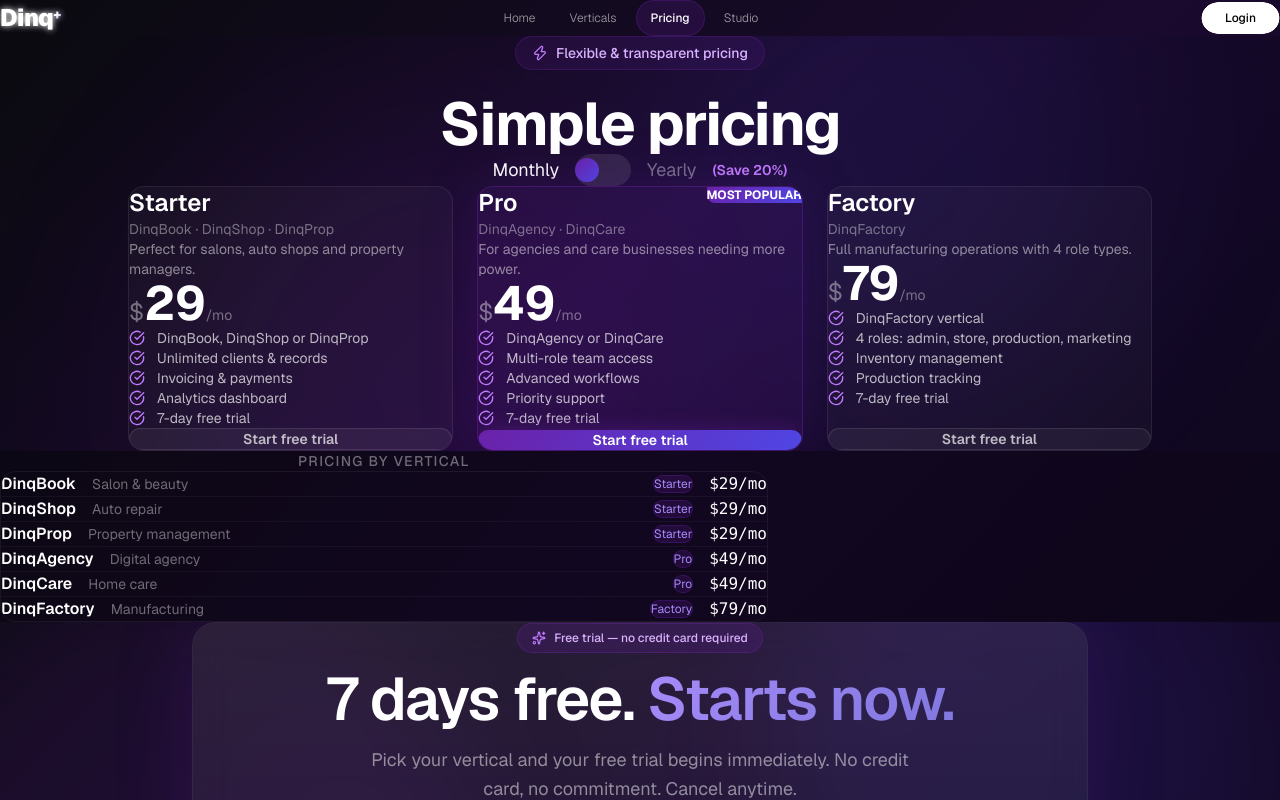
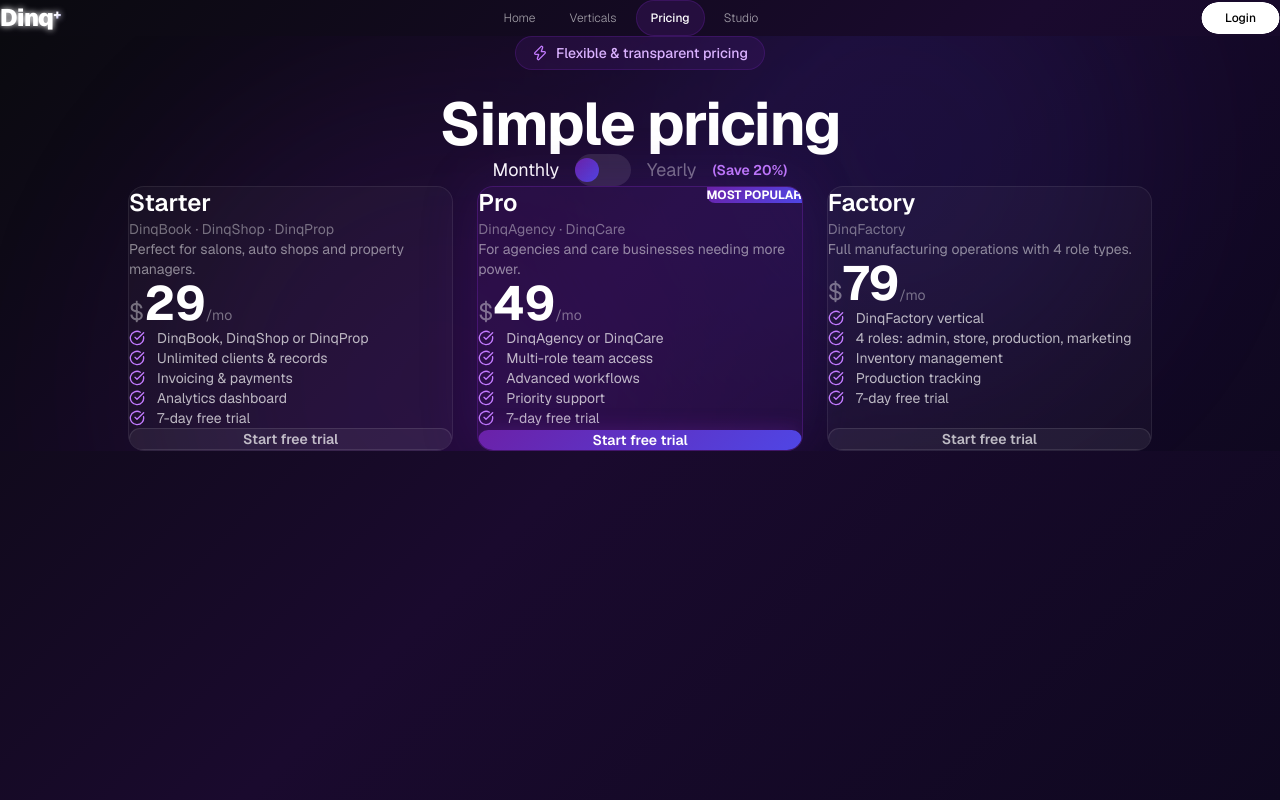
Before and after one commit to taydo44/dinqplus-marketing, a Next.js app in the folder dinqplus-marketing/: page /pricing in a window 1280 px wide. Shown: the top 800 px of the page. Built offline with nearby package versions, Linux system fonts and the light colour scheme.

Commit message:
fix: simplify pricing page

```diff
--- a/dinqplus-marketing/app/pricing/page.tsx
+++ b/dinqplus-marketing/app/pricing/page.tsx
@@ -1,17 +1,7 @@
 "use client"
 import { Navbar } from "@/components/navbar"
 import AuroraPricing from "@/components/aurora-pricing"
-import { CountdownBanner } from "@/components/countdown-banner"
 import { useRouter } from "next/navigation"
-
-const verticalPricing = [
-  { name: "DinqBook", category: "Salon & beauty", price: "$29/mo", plan: "Starter" },
-  { name: "DinqShop", category: "Auto repair", price: "$29/mo", plan: "Starter" },
-  { name: "DinqProp", category: "Property management", price: "$29/mo", plan: "Starter" },
-  { name: "DinqAgency", category: "Digital agency", price: "$49/mo", plan: "Pro" },
-  { name: "DinqCare", category: "Home care", price: "$49/mo", plan: "Pro" },
-  { name: "DinqFactory", category: "Manufacturing", price: "$79/mo", plan: "Factory" },
-]
 
 export default function PricingPage() {
   const router = useRouter()
@@ -24,41 +14,6 @@ export default function PricingPage() {
 
       {/* Aurora pricing cards */}
       <AuroraPricing />
-
-      {/* Per-vertical breakdown */}
-      <section className="px-8 py-16" style={{ background: "rgba(0,0,0,0.3)" }}>
-        <div className="max-w-3xl mx-auto">
-          <h2 className="text-white/40 text-sm font-medium uppercase tracking-widest mb-8 text-center">
-            Pricing by vertical
-          </h2>
-          <div className="rounded-2xl overflow-hidden" style={{ border: "1px solid rgba(255,255,255,0.06)" }}>
-            {verticalPricing.map((v, i) => (
-              <div
-                key={v.name}
-                className="flex items-center justify-between px-6 py-4 transition-all hover:bg-white/5"
-                style={{ borderBottom: i < verticalPricing.length - 1 ? "1px solid rgba(255,255,255,0.04)" : "none" }}
-              >
-                <div className="flex items-center gap-4">
-                  <span className="text-white font-semibold">{v.name}</span>
-                  <span className="text-white/40 text-sm">{v.category}</span>
-                </div>
-                <div className="flex items-center gap-4">
-                  <span
-                    className="text-xs px-2 py-0.5 rounded-full"
-                    style={{ background: "rgba(107,33,168,0.2)", color: "#a78bfa", border: "1px solid rgba(107,33,168,0.3)" }}
-                  >
-                    {v.plan}
-                  </span>
-                  <span className="text-white font-mono">{v.price}</span>
-                </div>
-              </div>
-            ))}
-          </div>
-        </div>
-      </section>
-
-      {/* Countdown CTA */}
-      <CountdownBanner />
     </div>
   )
 }
```
